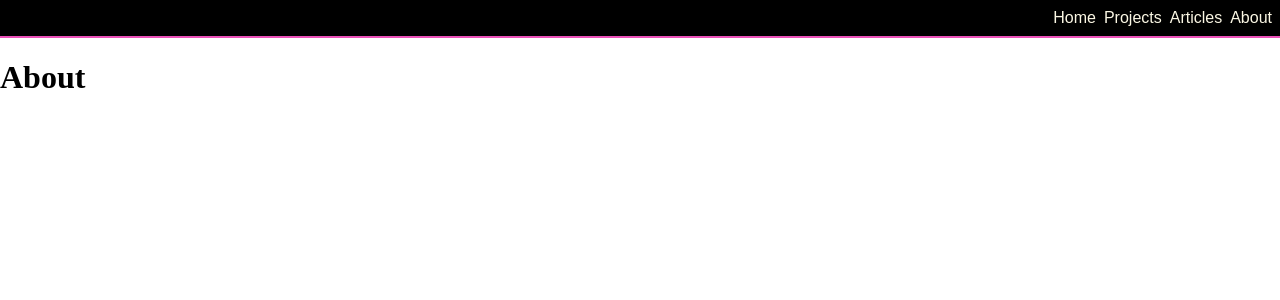
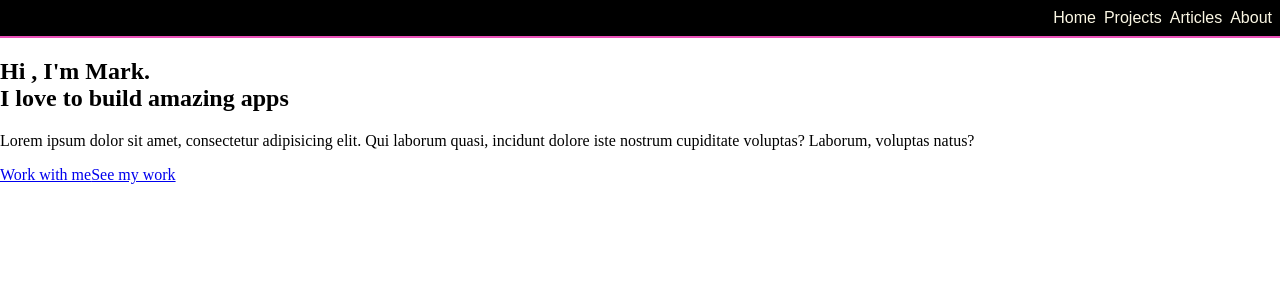
Before and after one commit to MarkCarson777/portfolio, a React (Create React App) app: page /about in a window 1280 px wide. Shown: the top 300 px of the page. Built offline with nearby package versions, Linux system fonts and the light colour scheme.

Commit message:
fleshed out about section

```diff
--- a/src/components/About.js
+++ b/src/components/About.js
@@ -2,9 +2,29 @@ import React from "react";
 
 function About(props) {
   return (
-    <div>
-      <h1>About</h1>
-    </div>
+    <section id="about">
+      <div>
+        <h1>
+          Hi , I'm Mark.
+          <br />I love to build amazing apps
+        </h1>
+        <p>
+          Lorem ipsum dolor sit amet, consectetur adipisicing elit. Qui
+          laborum quasi, incidunt dolore iste nostrum cupiditate voluptas?
+          Laborum, voluptas natus?
+        </p>
+        <div>
+          <a
+            href="/contact">
+            Work with me
+          </a>
+          <a
+            href="/projects">
+            See my work
+          </a>
+        </div>
+      </div>
+    </section>
   )
 };
 
```
